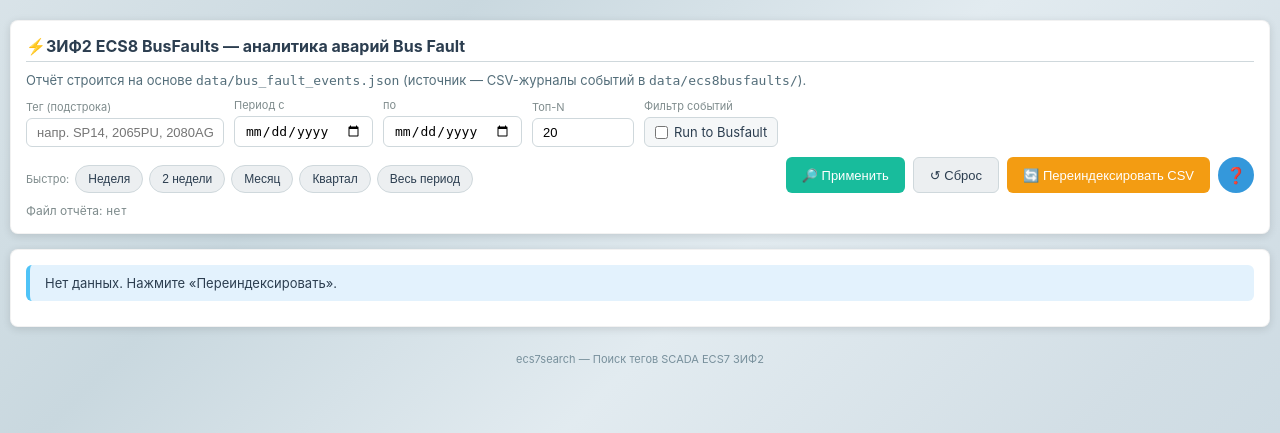
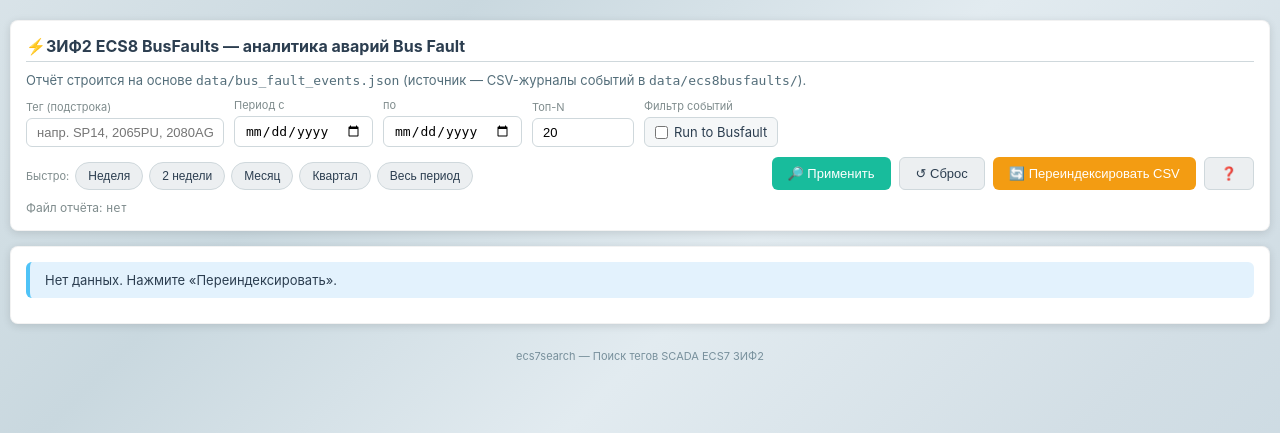
Before and after one commit to SemonoffArt/ecs7search, a Flask app: page /busfaults in a window 1280 px wide. Shown: the part 45-478 px from the top of the page. Run offline with Flask 3, Linux system fonts and the light colour scheme.

Commit message:
мелкие правки дизайна кнопки помощи

```diff
--- a/templates/busfaults.html
+++ b/templates/busfaults.html
@@ -257,11 +257,9 @@
 .btn-reindex:hover { background-color: #d88911; }
 .btn-reindex:disabled { opacity: 0.5; cursor: not-allowed; }
 .btn-help {
-    background-color: #3498db; color: #ffffff; font-size: 16px;
-    width: 36px; height: 36px; padding: 0; border-radius: 50%;
-    display: flex; align-items: center; justify-content: center;
+    background-color: #eceff1; color: #2c3e50; border: 1px solid #cfd8dc;
 }
-.btn-help:hover { background-color: #2980b9; }
+.btn-help:hover { background-color: #cfd8dc; }
 .bf-chart-box { position: relative; width: 100%; height: 340px; }
 .bf-chart-big { height: 480px; }
 .bf-check-wrap {
```
